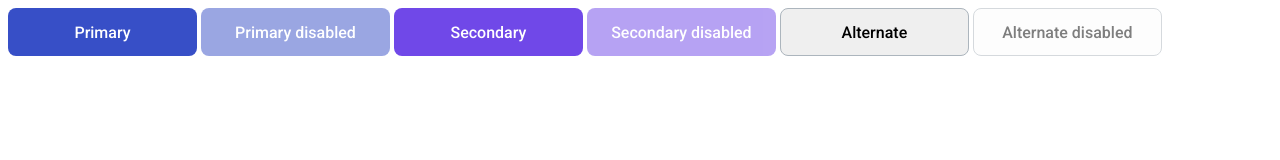
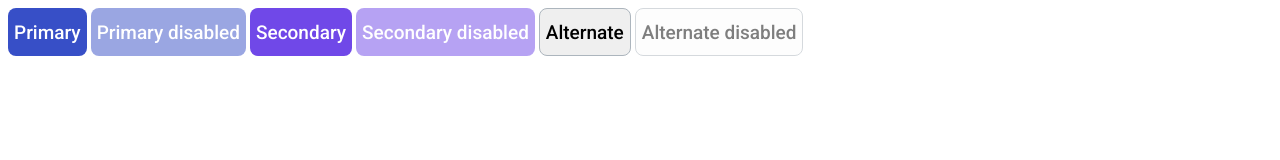
Before and after one commit to js-tasks-ru/htmlcss-20230714_user6678, a website: page 03-lection1/01-button/index.html in a window 1280 px wide. Drawn offline with Linux system fonts and the light colour scheme.

Commit message:
Update button.css

```diff
--- a/03-lection1/01-button/button.css
+++ b/03-lection1/01-button/button.css
@@ -1,19 +1,15 @@
 /* Стилизация кнопки */
 .button {
-  width: 189px;
   height: 48px;
   border: none;
   border-radius: 8px;
   transition: opacity 200ms ease-in-out, background-color 200ms ease-in-out;
   color: #fff;
   font-family: "Roboto";
-  font-size: 16px;
+  font-size: 19px;
   font-style: normal;
   font-weight: 500;
   line-height: normal;
-}
-
-.button:hover {
   cursor: pointer;
 }
 
```
